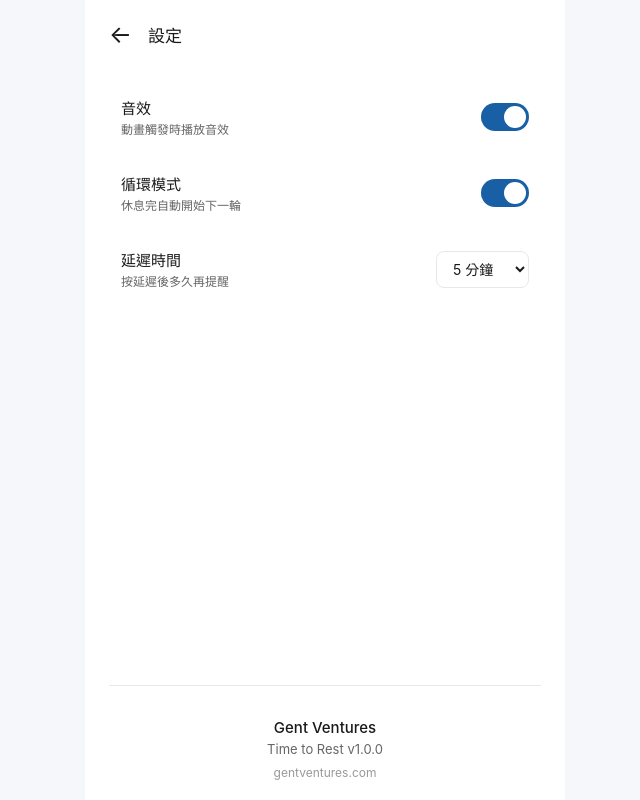
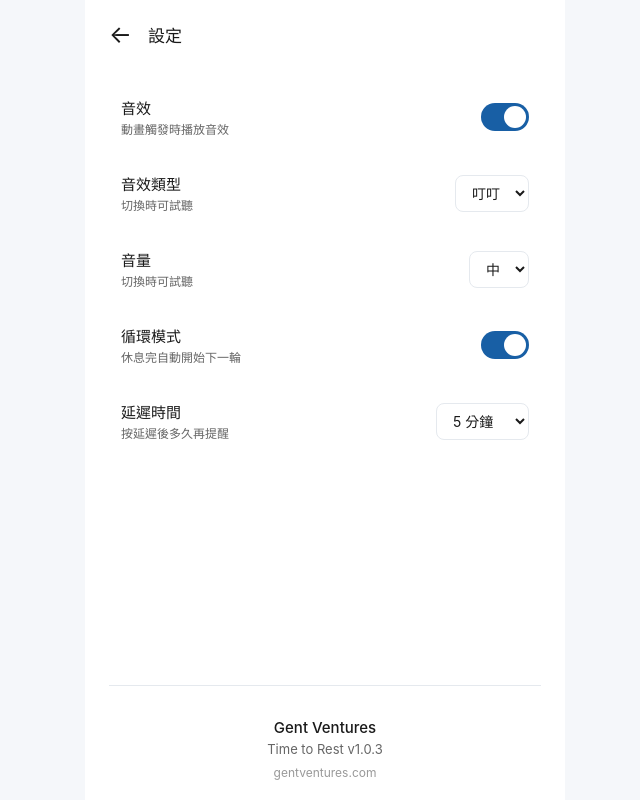
Before and after one commit to garykchen91/time2rest, a React (Vite) app: page / in a window 1280 px wide. Both pictures are taken after a click on the button "⚙️". Shown: the whole page, without its empty margins (315-955 px from the left). Built offline with nearby package versions, Linux system fonts and the light colour scheme.

Commit message:
v1.0.3: Add sound type and volume settings

```diff
--- a/src/screens/SettingsScreen.jsx
+++ b/src/screens/SettingsScreen.jsx
@@ -1,7 +1,21 @@
+import { playSound, SOUND_OPTIONS, VOLUME_OPTIONS } from '../lib/soundPlayer.js'
+
 const SNOOZE_OPTIONS = [1, 3, 5, 10, 15]
 
 export default function SettingsScreen({ settings, updateSettings, onBack }) {
-  const version = '1.0.0'
+  const version = '1.0.3'
+
+  const handleSoundTypeChange = (v) => {
+    updateSettings({ soundType: v })
+    // 切換時自動試聽
+    playSound(v, settings.soundVolume || 'medium')
+  }
+
+  const handleVolumeChange = (v) => {
+    updateSettings({ soundVolume: v })
+    // 切換時自動試聽
+    playSound(settings.soundType || 'ding', v)
+  }
 
   return (
     <div style={{
@@ -30,13 +44,27 @@ export default function SettingsScreen({ settings, updateSettings, onBack }) {
           value={settings.soundOn}
           onChange={(v) => updateSettings({ soundOn: v })}
         />
+        <SelectRowGeneric
+          title="音效類型"
+          subtitle="切換時可試聽"
+          value={settings.soundType || 'ding'}
+          options={SOUND_OPTIONS}
+          onChange={handleSoundTypeChange}
+        />
+        <SelectRowGeneric
+          title="音量"
+          subtitle="切換時可試聽"
+          value={settings.soundVolume || 'medium'}
+          options={VOLUME_OPTIONS}
+          onChange={handleVolumeChange}
+        />
         <ToggleRow
           title="循環模式"
           subtitle="休息完自動開始下一輪"
           value={settings.loopMode}
           onChange={(v) => updateSettings({ loopMode: v })}
         />
-        <SelectRow
+        <SelectRowNumber
           title="延遲時間"
           subtitle="按延遲後多久再提醒"
           value={settings.snoozeMinutes}
@@ -111,7 +139,43 @@ function ToggleRow({ title, subtitle, value, onChange }) {
   )
 }
 
-function SelectRow({ title, subtitle, value, options, onChange, suffix }) {
+function SelectRowGeneric({ title, subtitle, value, options, onChange }) {
+  return (
+    <div style={{
+      display: 'flex',
+      justifyContent: 'space-between',
+      alignItems: 'center',
+      padding: '16px 12px',
+      borderRadius: '8px'
+    }}>
+      <div style={{ flex: 1 }}>
+        <p style={{ fontSize: '15px', color: 'var(--text-dark)' }}>{title}</p>
+        <p style={{ fontSize: '12px', color: 'var(--text-medium)', marginTop: '2px' }}>{subtitle}</p>
+      </div>
+      <select
+        value={value}
+        onChange={(e) => onChange(e.target.value)}
+        style={{
+          fontSize: '14px',
+          padding: '8px 12px',
+          border: '1px solid var(--border)',
+          borderRadius: '8px',
+          background: 'white',
+          color: 'var(--text-dark)',
+          fontFamily: 'inherit'
+        }}
+      >
+        {options.map(opt => (
+          <option key={opt.value} value={opt.value}>
+            {opt.label}
+          </option>
+        ))}
+      </select>
+    </div>
+  )
+}
+
+function SelectRowNumber({ title, subtitle, value, options, onChange, suffix }) {
   return (
     <div style={{
       display: 'flex',
```
